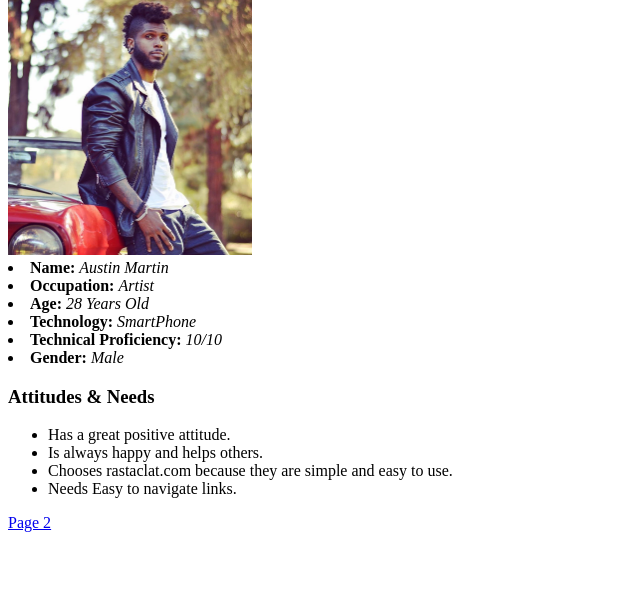
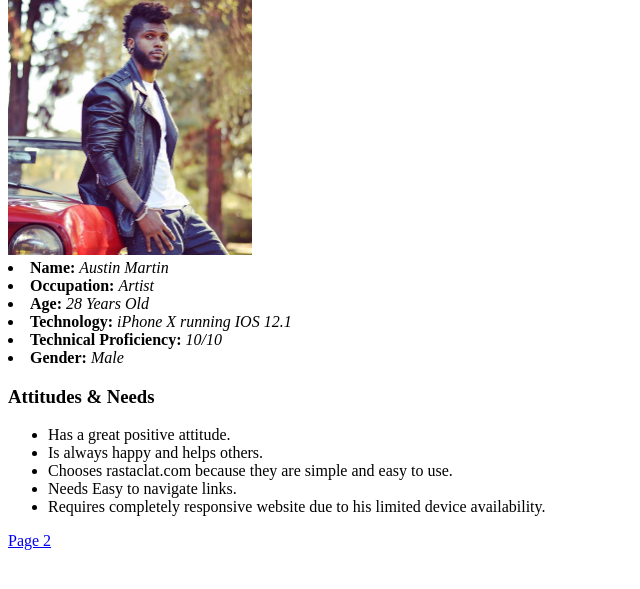
Before and after one commit to nschnepple19/data-design-project, a PHP site: page / in a window 1280 px wide. Shown: the part 128-717 px from the top of the page, without its empty margins (0-640 px from the left). Run offline with PHP 8.4, Linux system fonts and the light colour scheme.

Commit message:
Made device more detailed.

```diff
--- a/epic/index.php
+++ b/epic/index.php
@@ -15,7 +15,7 @@
 					<li><strong>Name:</strong> <em>Austin Martin</em></li>
 					<li><strong>Occupation:</strong> <em>Artist</em></li>
 					<li><strong>Age:</strong> <em>28 Years Old</em></li>
-					<li><strong>Technology:</strong> <em>SmartPhone</em></li>
+					<li><strong>Technology:</strong> <em>iPhone X running IOS 12.1</em></li>
 					<li><strong>Technical Proficiency:</strong> <em>10/10</em></li>
 					<li><strong>Gender:</strong> <em>Male</em></li>
 				</ul>
@@ -27,6 +27,8 @@
 					<li>Chooses rastaclat.com because they are
 						simple and easy to use.</li>
 					<li>Needs Easy to navigate links.</li>
+					<li>Requires completely responsive website
+					due to his limited device availability.</li>
 					</ul>
 
 		<a href="story.php">Page 2</a>
--- a/epic/story.php
+++ b/epic/story.php
@@ -10,7 +10,7 @@
 		<h1>Austins Story</h1>
 
 		<p>As a Power User I want to
-			add multiple items to my list.
+			add multiple items to my Shopping List.
 		</p>
 
 		<a href="index.php">Page 1</a>
--- a/epic/usecase.php
+++ b/epic/usecase.php
@@ -35,7 +35,11 @@
 			<li>He adds a promo code he has for being a power user.</li>
 			<li>Austin enters all his information in the required feilds.</li>
 			<li>He selects the checkout icon and a conformation email is sent.</li>
+			<li>He is satisfied with the experience on the site, and the
+			product received.</li>
 		</ol>
+
+		<p><strong>Visits Per Week:</strong> 3 times per week.</p>
 
 			<a href="index.php">Page 1</a>
 			<a href="story.php">Page 2</a>
```
